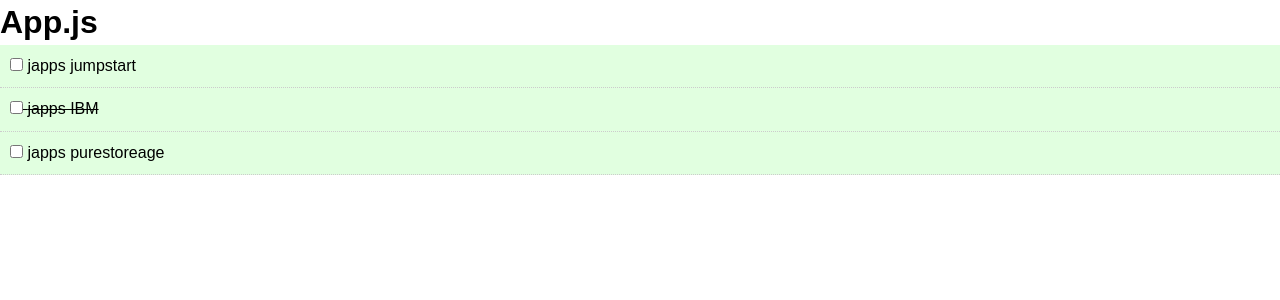
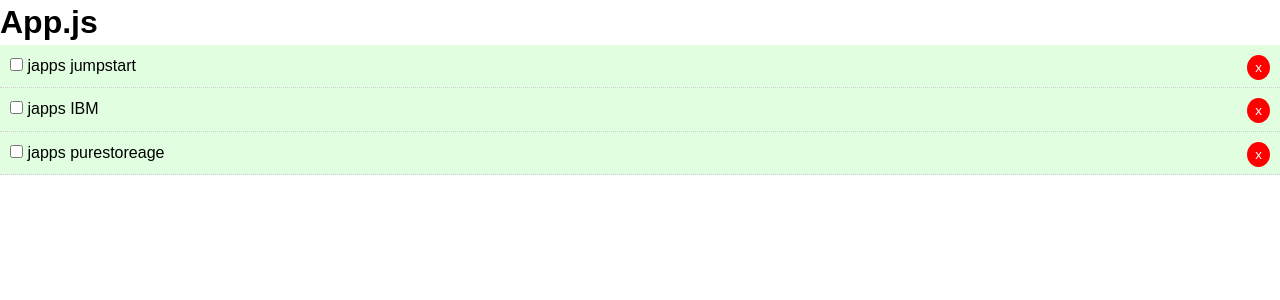
Before and after one commit to andyl2020/react_learning-, a React (Create React App) app: page / in a window 1280 px wide. Shown: the top 300 px of the page. Built offline with nearby package versions, Linux system fonts and the light colour scheme.

Commit message:
chkpoint, created todo item, style, checkbox, and delete option

```diff
--- a/src/App.js
+++ b/src/App.js
@@ -13,7 +13,7 @@ class App extends Component {
       {
         id: 2,
         taskName: 'japps IBM',
-        completed: true
+        completed: false
       },
       {
         id: 3,
@@ -22,12 +22,28 @@ class App extends Component {
       }
     ]
   }
+
+  deleteToDo = (id) => {
+    //TODO understand how to spread ... operator works and how filter works, and why there's no {} after => here
+    this.setState({ todos: [...this.state.todos.filter(todo => todo.id !== id
+    )] })
+  }
+  toggleCompletedState = (id) => {
+    console.log("from app.js"+id)
+    // TODO: understand the arrow function here (49:41) - x => y |vs| x = () => y
+    this.setState({ todos: this.state.todos.map(singleTodo => {
+      if (singleTodo.id === id) {
+        singleTodo.completed = !singleTodo.completed
+      }
+      return singleTodo;
+    }) })
+  }
   render() {
     console.log(this.state.todos)
     return (
     <div className="App">
       <h1>App.js</h1>
-      <Todos todoz={this.state.todos}></Todos>
+      <Todos todoz={this.state.todos} markComplete={this.toggleCompletedState} deleteToDo={this.deleteToDo}></Todos>
     </div>
     );
   }
--- a/src/components/TodoItem.js
+++ b/src/components/TodoItem.js
@@ -3,7 +3,7 @@ import PropTypes from 'prop-types';
 
 export class TodoItem extends Component {
     getStyle = () => {
-        // TODO
+        // TODO: use the const variable and add the changing property (i.e. crossing it out) to the variable
         // todoItemStyle = Object.assign({textDecoration: this.props.todoItem.completed ? 'line-through' : 'none'},todoItemStyle)
         // return{
         //     todoItemStyle
@@ -16,21 +16,31 @@ export class TodoItem extends Component {
         }
     }
 
-    checkboxComplete = (e) => {
-        console.log(this.props)
-    }
+    render() {
+        //destructuring
+        const { id, taskName } = this.props.todoItem
 
-    render() {
         return (
-
             <div style={this.getStyle()}>
                <p>
-                    <input type="checkbox" onChange={this.checkboxComplete}/> {' '}
-                    {this.props.todoItem.taskName}
+                    <input type="checkbox" onChange={this.props.markComplete.bind(this,id)}/> {' '}
+                    {taskName}
+                    <button onClick={this.props.deleteToDo.bind(this,id)} style={delBtnStyle}>x</button>
                 </p>
+
             </div>
         )
     }
+}
+
+const delBtnStyle = {
+    background: '#ff0000',
+    color: '#fff',
+    border: 'none',
+    padding: '5px 8px',
+    borderRadius: '50%',
+    cursor: 'pointer',
+    float: 'right'
 }
 
 var todoItemStyle = {
--- a/src/components/Todos.js
+++ b/src/components/Todos.js
@@ -3,10 +3,12 @@ import TodoItem from './TodoItem';
 import PropType from 'prop-types';
 
 class Todos extends Component {
+
   render() {
       console.log(this.props.todoz)
     return this.props.todoz.map((singleTodo) => (
-        <TodoItem key={singleTodo.id} todoItem={singleTodo}></TodoItem>
+      // TODO: better format this css tag
+        <TodoItem key={singleTodo.id} todoItem={singleTodo} markComplete={this.props.markComplete} deleteToDo={this.props.deleteToDo}></TodoItem>
     ));
   }
 }
```
